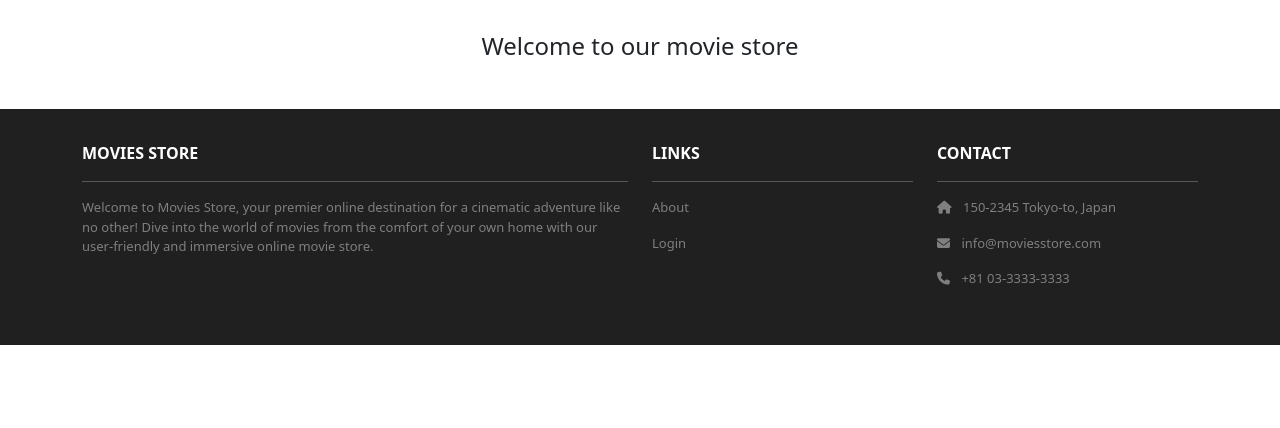
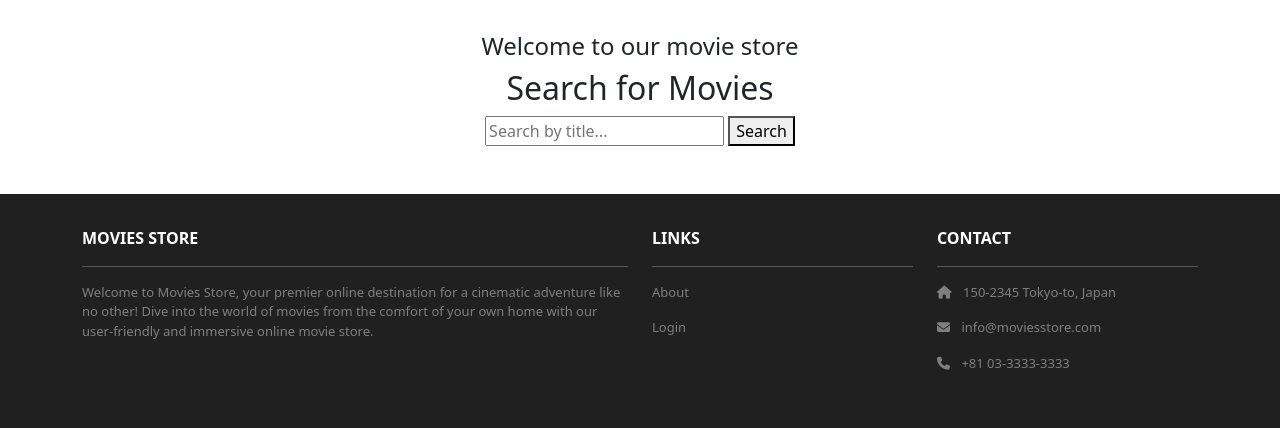
Before and after one commit to kevin1285/GT-Movies-Store, a Django app: page /home/ in a window 1280 px wide. Shown: the part 224-652 px from the top of the page. Run offline with Django 5.2, Linux system fonts and the light colour scheme; data that the repository does not hold is empty; some libraries are stand-ins or nearby versions.

Commit message:
search for movies by title

```diff
--- a/DjangoProject/home/views.py
+++ b/DjangoProject/home/views.py
@@ -15,5 +15,7 @@ def about(request):
 
 def movie_list(request):
     movies = get_popular_movies()
+    query=request.GET.get('q', '')
+    filtered_movies = [movie for movie in movies if query.lower() in movie['title'].lower()]
     print(movies)
-    return render(request,"home/movie_list.html",{"movies":movies})
+    return render(request,"home/movie_list.html",{"movies":filtered_movies})
--- a/DjangoProject/movies/views.py
+++ b/DjangoProject/movies/views.py
@@ -37,6 +37,7 @@ def show(request, id):
 
 def home(request):
     return render(request, 'home/home.html')#change redirect
+
 
 
 def login_view(request):
--- a/DjangoProject/templates/home/movie_list.html
+++ b/DjangoProject/templates/home/movie_list.html
@@ -33,6 +33,15 @@
     <div class="row mt-3">
       <div class="col mx-auto text-center mb-3">
         <h4>Welcome to our movie store</h4>
+
+          <section>
+            <h2>Search for Movies</h2>
+            <form action="{% url 'home:movie_list' %}" method="GET">
+                <input type="text" name="q" placeholder="Search by title..." required>
+                <button type="submit">Search</button>
+            </form>
+          </section>
+
         <ul>
           {% for movie in movies %}
             <li>
```
